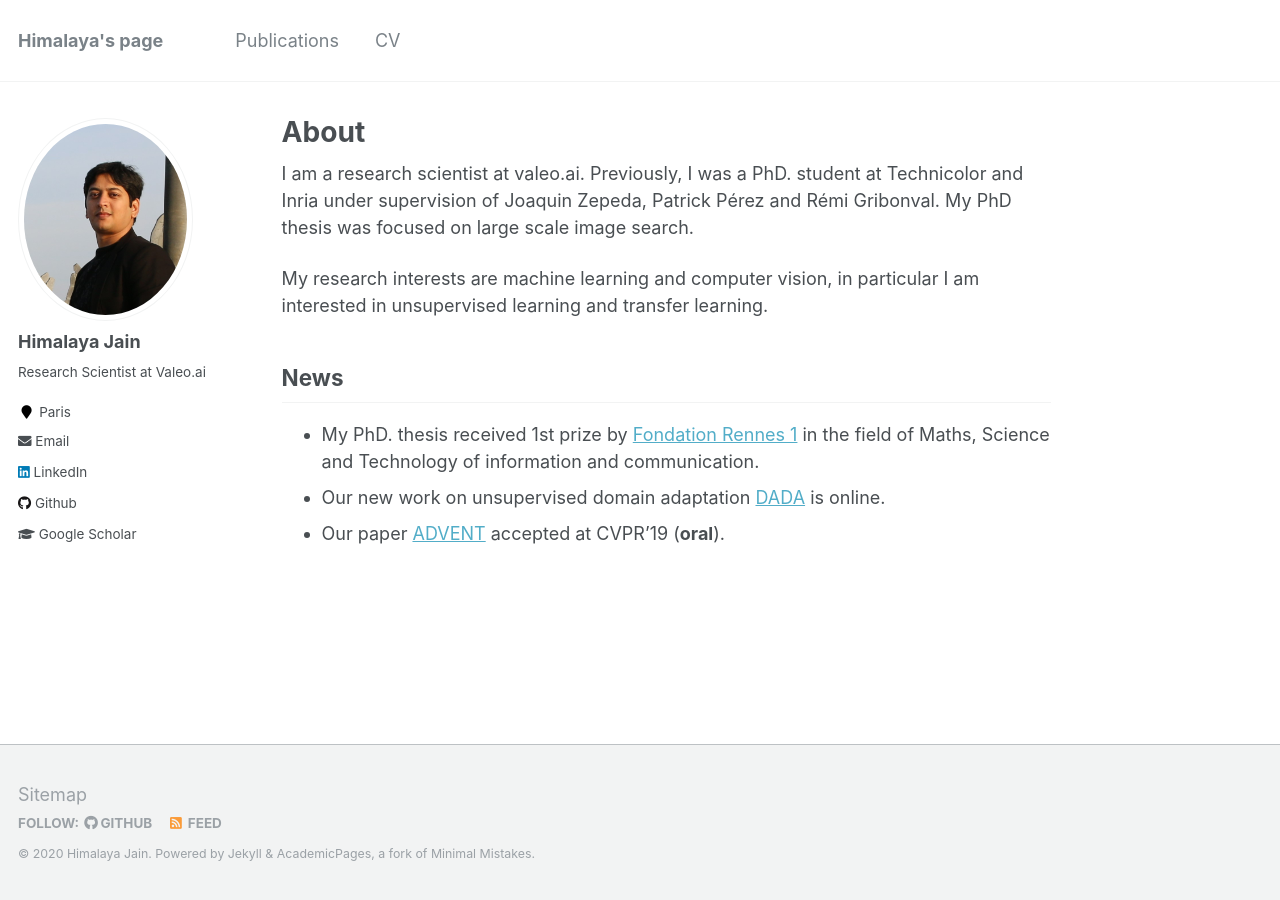
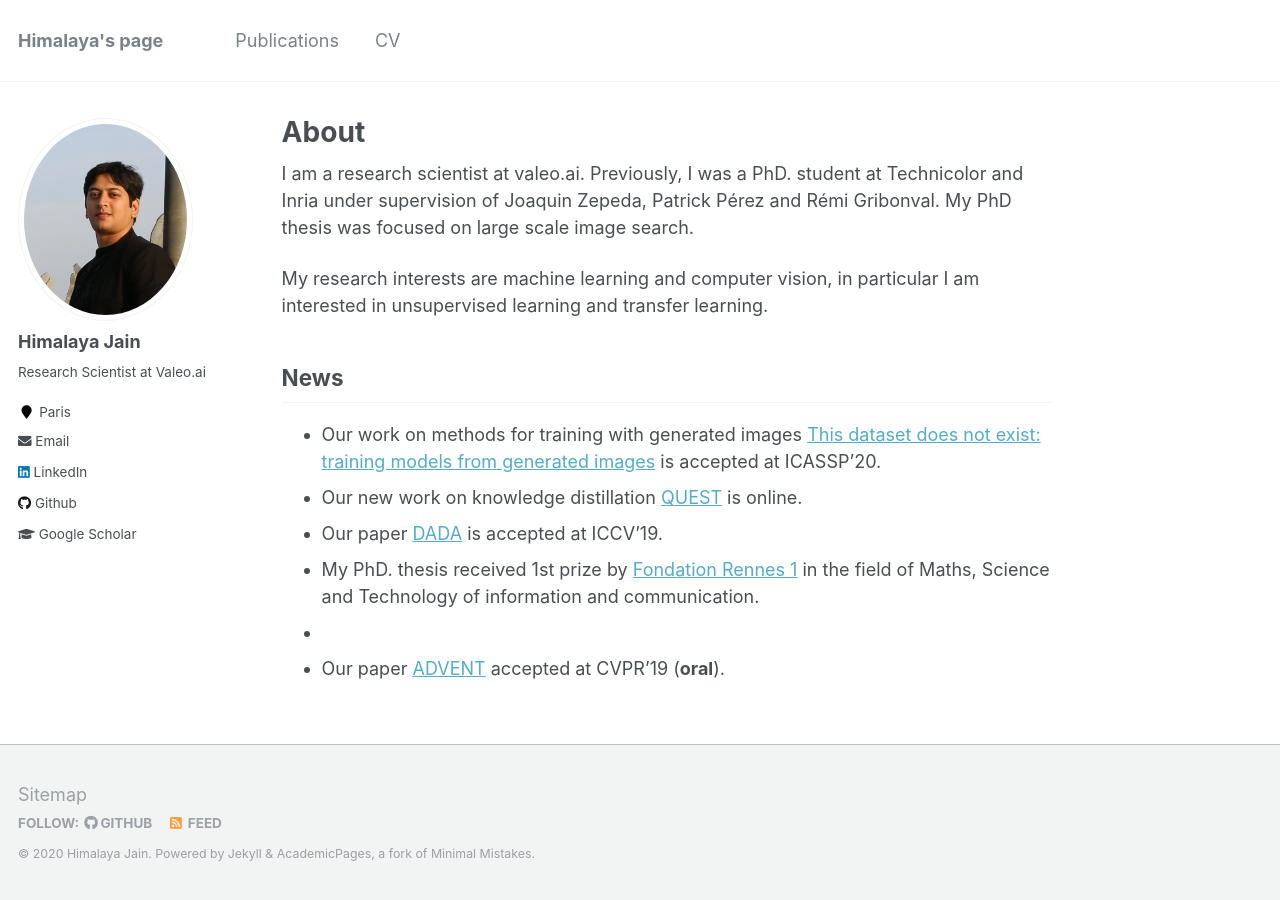
Before and after one commit to himalayajain/himalayajain.github.io, a Jekyll site: the page built from _pages/about.md, in a window 1280 px wide. Built offline with Jekyll 4.4.1, drawn with Linux system fonts in a browser that asks for light colours.

Commit message:
Update about.md

```diff
--- a/_pages/about.md
+++ b/_pages/about.md
@@ -13,6 +13,9 @@ I am a research scientist at valeo.ai. Previously, I was a PhD. student at Techn
 My research interests are machine learning and computer vision, in particular I am interested in unsupervised learning and transfer learning.
 
 ## News
+* Our work on methods for training with generated images [This dataset does not exist: training models from generated images](https://arxiv.org/abs/1911.02888) is accepted at ICASSP'20.
+* Our new work on knowledge distillation [QUEST](https://arxiv.org/abs/1912.01540) is online.
+* Our paper [DADA](https://arxiv.org/abs/1904.01886) is accepted at ICCV'19.
 * My PhD. thesis received 1st prize by [Fondation Rennes 1](https://fondation.univ-rennes1.fr/actualite/remise-des-prix-de-th%C3%A8se-fondation-rennes-1-%C3%A9dition-2018) in the field of Maths, Science and Technology of information and communication.
-* Our new work on unsupervised domain adaptation [DADA](https://arxiv.org/abs/1904.01886) is online.
+*
 * Our paper [ADVENT](https://arxiv.org/abs/1811.12833) accepted at CVPR'19 (**oral**).
```
